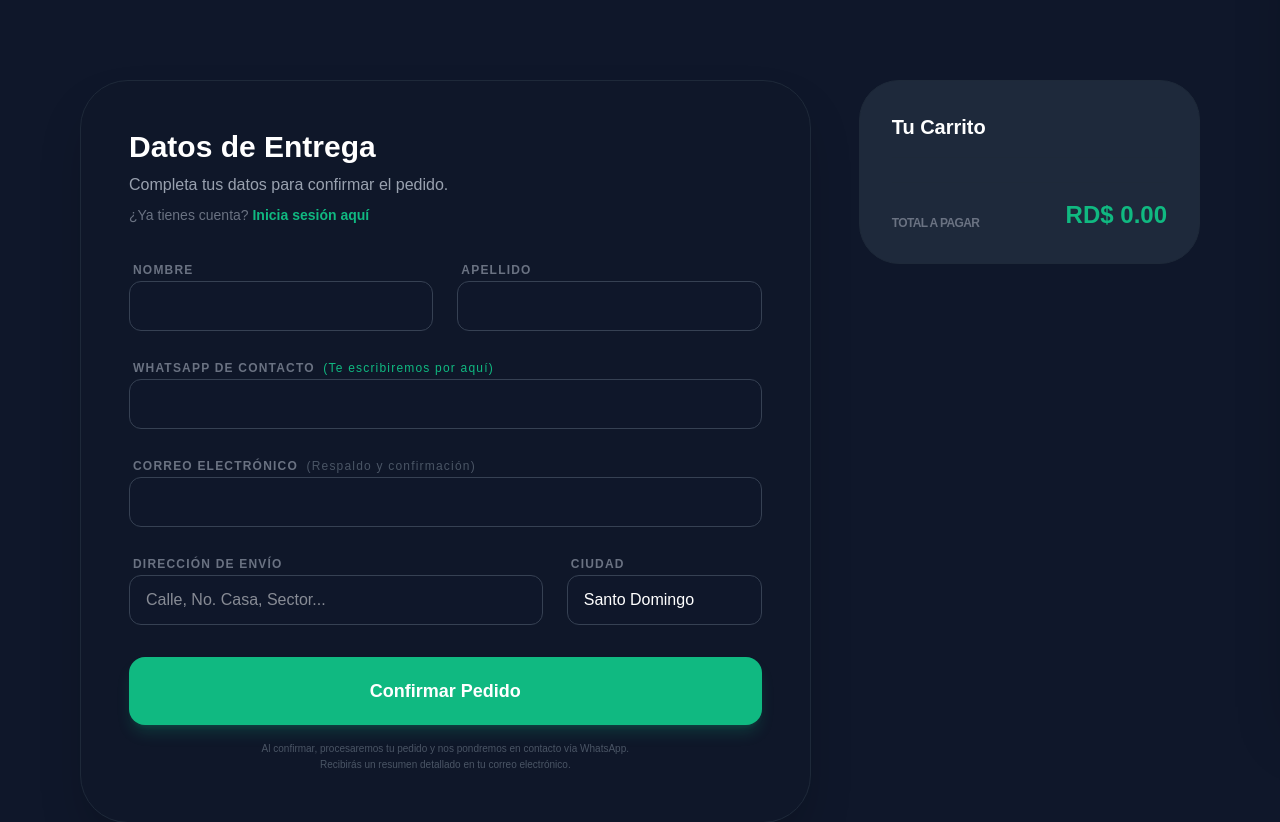
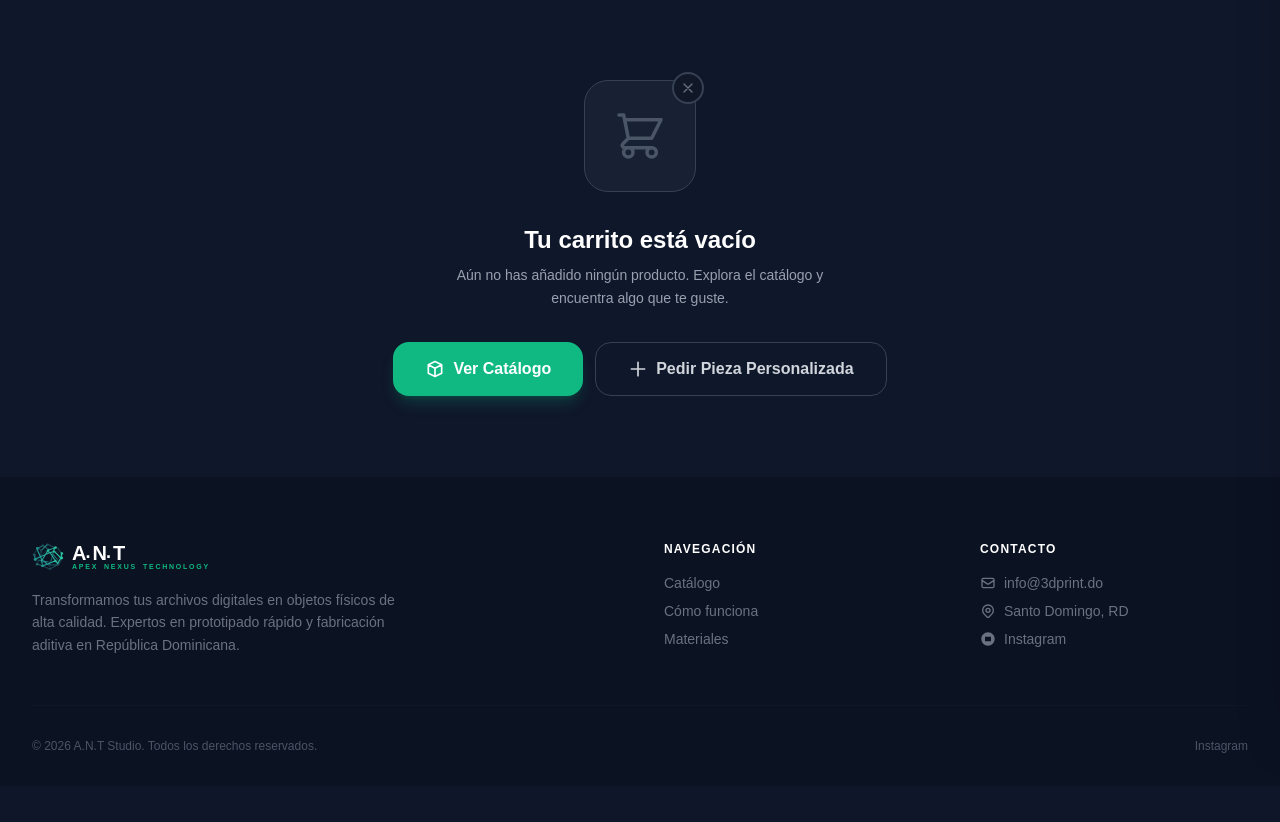
Before and after one commit to davidHR-12/ApexNexusTech, a Django app: page /checkout/ in a window 1280 px wide. Shown: the part 81-903 px from the top of the page. After the commit the page ends 834 px from the top, so only its background shows below. Run offline with Django 5.2, Linux system fonts and the light colour scheme; data comes from the database, SQL or seed files in the repository; data that the repository does not hold is empty; some libraries are stand-ins or nearby versions.

Commit message:
Ajustes de diseño y htmls en la app de cliente

```diff
--- a/apps/clientes/templates/clientes/checkout_invitado.html
+++ b/apps/clientes/templates/clientes/checkout_invitado.html
@@ -1,5 +1,10 @@
 {% extends "base_publica.html" %}
 {% block content %}
+
+{% if carrito %}
+  {# ══════════════════════════════════════════════════════════ #}
+  {# CARRITO CON PRODUCTOS                                      #}
+  {# ══════════════════════════════════════════════════════════ #}
   <section class="max-w-6xl mx-auto px-4 py-20">
     <div class="grid grid-cols-1 lg:grid-cols-3 gap-12">
       {# ── FORMULARIO ── #}
@@ -7,7 +12,6 @@
         <div class="bg-gray-900/50 border border-gray-800 p-8 md:p-12 rounded-[3rem] shadow-2xl">
           <h2 class="text-3xl font-black text-white mb-2">Datos de Entrega</h2>
           <p class="text-gray-400 mb-2">Completa tus datos para confirmar el pedido.</p>
-                    {# Opción de login corregida con tag de Django #}
           <p class="text-sm text-gray-500 mb-8">
             ¿Ya tienes cuenta?
             <a href="{% url 'usuarios:login' %}?next={% url 'clientes:checkout_express' %}"
@@ -51,13 +55,11 @@
               {% if form.email.errors %}
                 {% for error in form.email.errors %}
                   {% if "ya tiene una cuenta" in error %}
-                                        {# Error especial: email registrado → invitar a login #}
                     <div class="flex items-start gap-2.5 p-3 bg-amber-500/10 border border-amber-500/30 rounded-xl mt-1.5">
                       <svg class="w-4 h-4 text-amber-400 flex-shrink-0 mt-0.5"
-                                                 fill="none"
-                                                 stroke="currentColor"
-                                                 viewBox="0 0 24 24">
-                                                <path stroke-linecap="round" stroke-linejoin="round" stroke-width="2" d="M12 9v2m0 4h.01M21 12a9 9 0 11-18 0 9 9 0 0118 0z" />
+                           fill="none" stroke="currentColor" viewBox="0 0 24 24">
+                        <path stroke-linecap="round" stroke-linejoin="round" stroke-width="2"
+                              d="M12 9v2m0 4h.01M21 12a9 9 0 11-18 0 9 9 0 0118 0z" />
                       </svg>
                       <p class="text-amber-300 text-xs leading-relaxed">
                         {{ error }}
@@ -99,6 +101,7 @@
           </form>
         </div>
       </div>
+
       {# ── RESUMEN CARRITO ── #}
       <div class="lg:col-span-1">
         <div class="bg-[#1e293b] border border-gray-800 p-8 rounded-[2.5rem] sticky top-24">
@@ -108,24 +111,18 @@
               <div class="flex items-center gap-4 bg-black/20 p-3 rounded-2xl border border-white/5 relative group">
                 <div class="w-12 h-12 bg-black rounded-lg p-1 shrink-0">
                   {% if item.imagen %}
-                                        <img src="{{ item.imagen }}"
-                                             class="w-full h-full object-contain"
-                                             alt="{{ item.nombre }}">
+                    <img src="{{ item.imagen }}" class="w-full h-full object-contain" alt="{{ item.nombre }}">
                   {% else %}
                     <div class="w-full h-full flex items-center justify-center opacity-20">
-                                            <svg class="w-6 h-6 text-white"
-                                                 fill="none"
-                                                 stroke="currentColor"
-                                                 viewBox="0 0 24 24">
-                                                <path d="M4 16l4.586-4.586a2 2 0 012.828 0L16 16m-2-2l1.586-1.586a2 2 0 012.828 0L20 14m-6-6h.01M6 20h12a2 2 0 002-2V6a2 2 0 00-2-2H6a2 2 0 00-2 2v12a2 2 0 002 2z">
-                                                </path>
+                      <svg class="w-6 h-6 text-white" fill="none" stroke="currentColor" viewBox="0 0 24 24">
+                        <path d="M4 16l4.586-4.586a2 2 0 012.828 0L16 16m-2-2l1.586-1.586a2 2 0 012.828 0L20 14m-6-6h.01M6 20h12a2 2 0 002-2V6a2 2 0 00-2-2H6a2 2 0 00-2 2v12a2 2 0 002 2z"></path>
                       </svg>
                     </div>
                   {% endif %}
                 </div>
                 <div class="flex-grow min-w-0">
                   <p class="text-white text-sm font-bold truncate">{{ item.nombre }}</p>
-                                    <div class="flex items-center gap-3 mt-1">
+                  <div class="flex items-center gap-2 mt-1">
                     <div class="flex items-center gap-2 bg-gray-800 rounded-lg px-2 py-0.5">
                       <a href="{% url 'clientes:actualizar_carrito' id 'restar' %}"
                          class="text-gray-400 hover:text-red-500 transition-colors font-black">-</a>
@@ -156,8 +153,8 @@
       </div>
     </div>
   </section>
+
   <script>
-    // Script para recalcular el total visual en el checkout
   document.addEventListener('DOMContentLoaded', () => {
     const items = {{ carrito|safe }};
     let total = 0;
@@ -168,4 +165,47 @@
       `RD$ ${total.toLocaleString('es-DO', { minimumFractionDigits: 2 })}`;
   });
   </script>
+
+{% else %}
+  {# ══════════════════════════════════════════════════════════ #}
+  {# CARRITO VACÍO                                              #}
+  {# ══════════════════════════════════════════════════════════ #}
+  <div class="max-w-6xl mx-auto px-4 py-20 flex flex-col items-center justify-center text-center">
+    <div class="relative mb-8">
+      <div class="w-28 h-28 rounded-3xl bg-gray-800/60 border border-gray-700 flex items-center justify-center">
+        <svg class="w-14 h-14 text-gray-600" fill="none" stroke="currentColor" viewBox="0 0 24 24">
+          <path stroke-linecap="round" stroke-linejoin="round" stroke-width="1.5"
+                d="M3 3h2l.4 2M7 13h10l4-8H5.4M7 13L5.4 5M7 13l-2.293 2.293c-.63.63-.184 1.707.707 1.707H17m0 0a2 2 0 100 4 2 2 0 000-4zm-8 2a2 2 0 11-4 0 2 2 0 014 0z" />
+        </svg>
+      </div>
+      <div class="absolute -top-2 -right-2 w-8 h-8 rounded-full bg-gray-900 border-2 border-gray-700 flex items-center justify-center">
+        <svg class="w-4 h-4 text-gray-500" fill="none" stroke="currentColor" viewBox="0 0 24 24">
+          <path stroke-linecap="round" stroke-linejoin="round" stroke-width="2" d="M6 18L18 6M6 6l12 12" />
+        </svg>
+      </div>
+    </div>
+    <h1 class="text-2xl font-bold text-white mb-2">Tu carrito está vacío</h1>
+    <p class="text-gray-400 text-sm max-w-sm mb-8 leading-relaxed">
+      Aún no has añadido ningún producto. Explora el catálogo y encuentra algo que te guste.
+    </p>
+    <div class="flex flex-col sm:flex-row gap-3">
+      <a href="{% url 'clientes:productos' %}"
+         class="px-8 py-3.5 rounded-2xl bg-[#10b981] hover:bg-emerald-400 text-white font-black transition-all shadow-lg shadow-[#10b981]/20 flex items-center gap-2">
+        <svg class="w-5 h-5" fill="none" stroke="currentColor" viewBox="0 0 24 24">
+          <path stroke-linecap="round" stroke-linejoin="round" stroke-width="2"
+                d="M20 7l-8-4-8 4m16 0l-8 4m8-4v10l-8 4m0-10L4 7m8 4v10M4 7v10l8 4" />
+        </svg>
+        Ver Catálogo
+      </a>
+      <a href="{% url 'clientes:solicitar_cotizacion' %}"
+         class="px-8 py-3.5 rounded-2xl border border-gray-700 text-gray-300 hover:bg-gray-800 hover:text-white font-bold transition-all flex items-center gap-2">
+        <svg class="w-5 h-5" fill="none" stroke="currentColor" viewBox="0 0 24 24">
+          <path stroke-linecap="round" stroke-linejoin="round" stroke-width="2" d="M12 4v16m8-8H4" />
+        </svg>
+        Pedir Pieza Personalizada
+      </a>
+    </div>
+  </div>
+{% endif %}
+
 {% endblock %}
--- a/apps/clientes/templates/clientes/config_cliente.html
+++ b/apps/clientes/templates/clientes/config_cliente.html
@@ -14,7 +14,7 @@
                 </span>
             </div>
         </div>
-        <form method="POST" class="space-y-5">
+        <form method="post" class="space-y-5">
             {% csrf_token %}
             {# ══ BLOQUE 1: Datos personales ══ #}
             <div class="bg-[#1e293b] border border-gray-700 rounded-2xl overflow-hidden">
--- a/apps/clientes/templates/clientes/solicitar.html
+++ b/apps/clientes/templates/clientes/solicitar.html
@@ -83,14 +83,14 @@
                             </div>
                             <div class="flex flex-col md:flex-row gap-4 pt-6 border-t border-gray-700">
                                 <button type="submit"
-                                        class="flex-1 bg-[#10b981] hover:bg-[#059669] text-white font-bold py-4 rounded-2xl transition-all shadow-lg shadow-[#10b981]/20 flex items-center justify-center gap-2">
+                                        class="flex-1 bg-[#10b981] cursor-pointer hover:bg-[#059669] text-white font-bold py-4 rounded-2xl transition-all shadow-lg shadow-[#10b981]/20 flex items-center justify-center gap-2">
                                     <svg class="w-5 h-5" fill="none" stroke="currentColor" viewBox="0 0 24 24">
                                         <path d="M12 19l9 2-9-18-9 18 9-2zm0 0v-8" />
                                     </svg>
                                     Enviar Solicitud
                                 </button>
                                 <a href="{% url 'clientes:home' %}"
-                                   class="px-8 py-4 bg-gray-800 text-gray-400 hover:text-white rounded-2xl transition-all text-center font-bold">
+                                   class="px-8 py-4 bg-gray-800 text-gray-400 hover:text-white border border-gray-700 rounded-2xl transition-all text-center font-bold">
                                     Cancelar
                                 </a>
                             </div>
```
Also changed, not shown: apps/core/utils.py (+4 -4 lines), theme/static_src/src/styles.css (+17 -0 lines), theme/static/css/dist/styles.css. Lines whose indentation alone changed are shown as unchanged.
